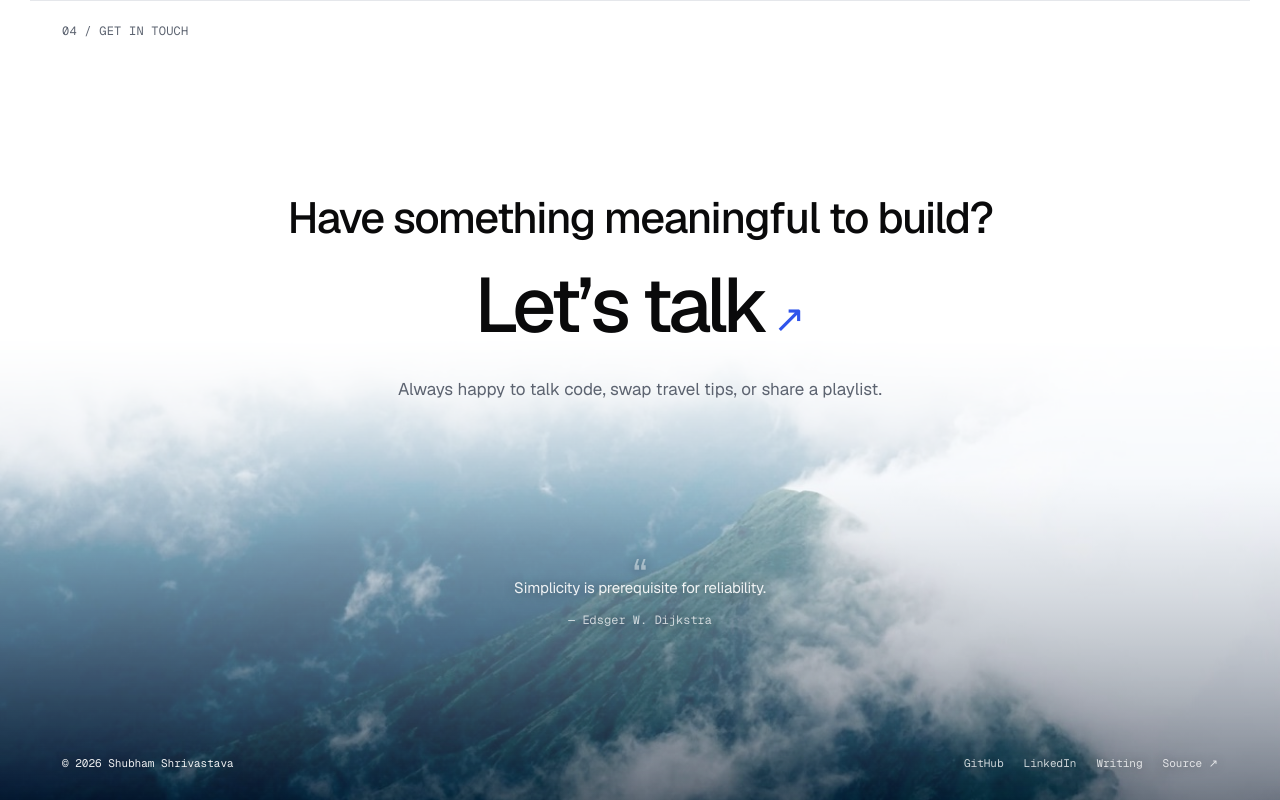
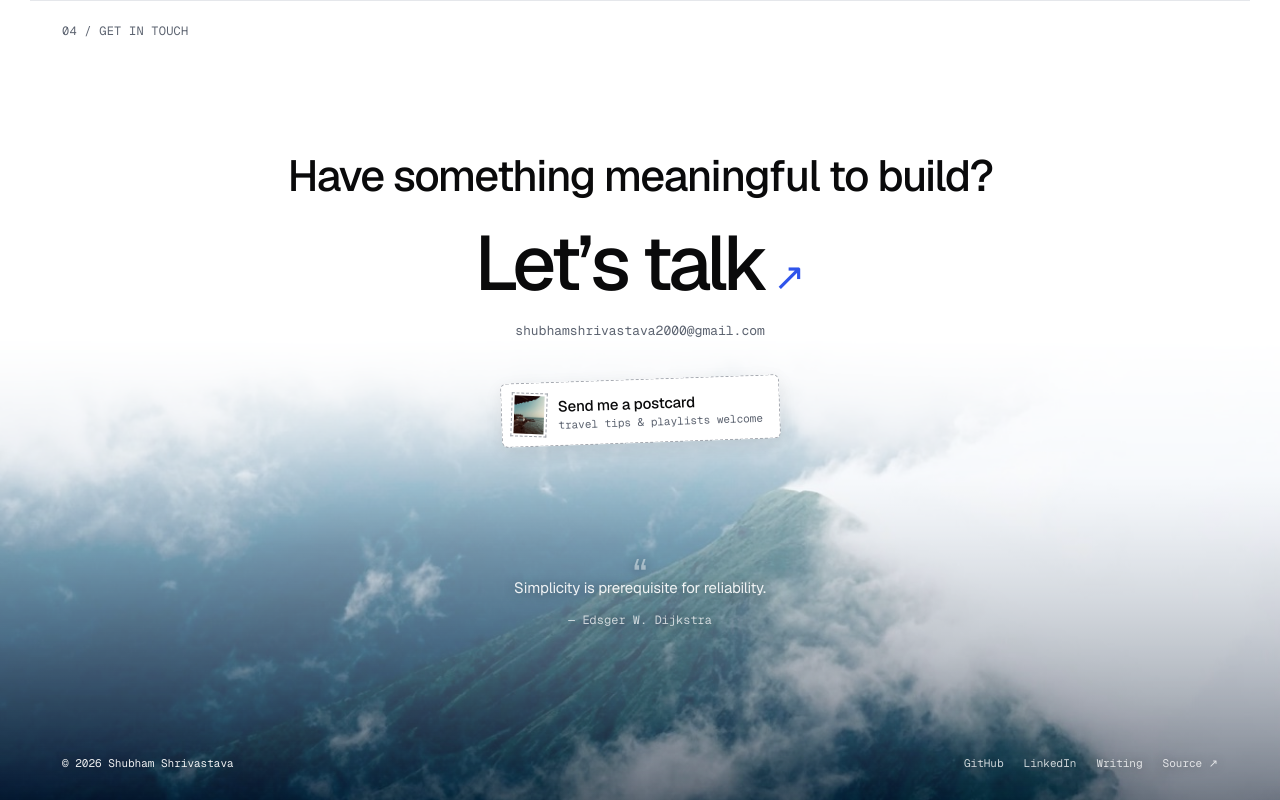
Before and after one commit to Shubham242000/portfolio-webste, a React (Vite) app: page / in a window 1280 px wide. Shown: the part 2941-3741 px from the top of the page. Built offline with nearby package versions, Linux system fonts and the light colour scheme; no server answers.

Commit message:
code changes

```diff
--- a/components/contact/ContactSection.jsx
+++ b/components/contact/ContactSection.jsx
@@ -2,6 +2,7 @@ import { lazy, Suspense } from "react";
 import { usePostcardLauncher } from "./usePostcardLauncher";
 import DecodeText from "../DecodeText";
 import QuoteBlock from "../QuoteBlock";
+import { CONTACT_EMAIL } from "../../src/sendPostcard";
 
 // The postcard modal (and its styles and handwriting font) only loads once someone heads for the button.
 const loadPostcardModal = () => import("./postcard/PostcardModal");
@@ -16,18 +17,27 @@ const ContactSection = () => {
       <DecodeText className="section-label" text="04 / Get in touch" />
       <div className="contact-stage">
         <h2>Have something meaningful to build?</h2>
+        {/* The serious door: a plain email. */}
+        <a className="contact-cta" href={`mailto:${CONTACT_EMAIL}`}>
+          <span className="contact-cta-text">Let’s talk</span><span className="contact-cta-arrow" aria-hidden="true">↗</span>
+        </a>
+        <span className="contact-email">{CONTACT_EMAIL}</span>
+        {/* The playful door: a postcard, styled like one (stamp, perforated edge, slight tilt). */}
         <button
           type="button"
-          className="contact-cta"
+          className="postcard-cta"
           aria-haspopup="dialog"
           onClick={postcard.show}
           onPointerEnter={loadPostcardModal}
           onFocus={loadPostcardModal}
           onTouchStart={loadPostcardModal}
         >
-          <span className="contact-cta-text">Let’s talk</span><span className="contact-cta-arrow" aria-hidden="true">↗</span>
+          <img className="postcard-cta-stamp" src="/trips/goa-sm.jpg" alt="" width="34" height="42" loading="lazy" />
+          <span className="postcard-cta-text">
+            <span className="postcard-cta-title">Send me a postcard</span>
+            <span className="postcard-cta-sub">travel tips &amp; playlists welcome</span>
+          </span>
         </button>
-        <p className="contact-note">Always happy to talk code, swap travel tips, or share a playlist.</p>
       </div>
       <QuoteBlock />
       <div className="contact-footer">
--- a/src/styles/contact.css
+++ b/src/styles/contact.css
@@ -73,7 +73,7 @@
     color: rgba(255, 255, 255, .45);
 }
 
-/* Centred stage: a modest question, then "Let's talk" as the largest thing in the section. */
+/* Centred stage: a modest question, "Let's talk" (email) as the largest thing, then the postcard. */
 .contact-stage {
     display: flex;
     flex-direction: column;
@@ -102,12 +102,9 @@
     font-weight: 500;
     letter-spacing: -.055em;
     line-height: 1;
-    /* It's a <button> (opens the postcard), so drop the browser's button chrome. */
-    padding: 0;
-    border: 0;
-    background: none;
+    /* A mailto link styled as a headline. */
     color: inherit;
-    font-family: inherit;
+    text-decoration: none;
 }
 
 /* No resting underline: a thin cobalt line draws in from the left on hover. */
@@ -141,10 +138,72 @@
     border-radius: 4px;
 }
 
-.contact-note {
-    margin: 28px 0 0;
+/* Copyable address under "Let's talk", for anyone who'd rather paste it than open a mail app. */
+.contact-email {
+    margin-top: 14px;
     color: var(--muted);
-    font-size: 17px;
+    font: 13px "Geist Mono", ui-monospace, monospace;
+    overflow-wrap: anywhere;
+    user-select: all;
+}
+
+/* The playful door: a small postcard with a trip-photo stamp, a perforated edge and a slight tilt
+   that straightens on hover. Solid paper so it reads over the scenery photo in either theme. */
+.postcard-cta {
+    display: inline-flex;
+    align-items: center;
+    gap: 12px;
+    margin-top: 40px;
+    padding: 10px 16px 10px 10px;
+    border: 1.5px dashed color-mix(in srgb, var(--muted) 55%, transparent);
+    border-radius: 6px;
+    background: var(--paper);
+    color: var(--ink);
+    font-family: inherit;
+    text-align: left;
+    cursor: pointer;
+    transform: rotate(-2deg);
+    box-shadow: 0 6px 18px rgba(10, 10, 11, .08);
+    transition: transform .35s cubic-bezier(.2, .7, .2, 1), box-shadow .35s, border-color .35s;
+}
+
+.postcard-cta:hover,
+.postcard-cta:focus-visible {
+    transform: rotate(0) translateY(-2px);
+    border-color: var(--accent);
+    box-shadow: 0 10px 26px rgba(10, 10, 11, .12);
+}
+
+.postcard-cta:focus-visible {
+    outline: 2px solid var(--accent);
+    outline-offset: 4px;
+}
+
+.postcard-cta-stamp {
+    flex: none;
+    width: 34px;
+    height: 42px;
+    object-fit: cover;
+    border: 2px solid var(--paper);
+    outline: 1px dashed color-mix(in srgb, var(--muted) 60%, transparent);
+    transform: rotate(4deg);
+}
+
+.postcard-cta-text {
+    display: flex;
+    flex-direction: column;
+    gap: 2px;
+}
+
+.postcard-cta-title {
+    font-size: 15px;
+    font-weight: 500;
+    letter-spacing: -.01em;
+}
+
+.postcard-cta-sub {
+    color: var(--muted);
+    font: 11px "Geist Mono", ui-monospace, monospace;
 }
 
 /* Kept muted on purpose: "Let's talk" is the one thing this section should pull the eye to. */
@@ -213,7 +272,8 @@
 
     .contact-cta,
     .contact-cta-text,
-    .contact-cta-arrow {
+    .contact-cta-arrow,
+    .postcard-cta {
         transition: none;
     }
 }
--- a/src/styles/off-the-clock.css
+++ b/src/styles/off-the-clock.css
@@ -135,14 +135,17 @@
     border-color: #fff;
 }
 
-@media (max-width:680px) {
+/* The overlapping fan is ~1120px wide, so below ~1200px (tablets, phones) it becomes a swipeable
+   strip that bleeds to the screen edges; otherwise the page's overflow-x clip cuts the ends off. */
+@media (max-width:1199px) {
     .postcards {
         justify-content: flex-start;
         gap: 12px;
-        margin: 0 -20px;
-        padding: 8px 20px 16px;
+        margin: 0 -32px;
+        padding: 8px 32px 16px;
         overflow-x: auto;
         scroll-snap-type: x mandatory;
+        scroll-padding-inline: 32px;
     }
 
     .postcards li,
@@ -156,4 +159,18 @@
         width: 168px;
         transform: none;
     }
+
+    /* A scroll container clips overflow, so keep the hover lift inside the strip's top padding. */
+    .postcard:hover,
+    .postcard:focus-visible {
+        transform: translateY(-6px);
+    }
 }
+
+@media (max-width:680px) {
+    .postcards {
+        margin: 0 -20px;
+        padding: 8px 20px 16px;
+        scroll-padding-inline: 20px;
+    }
+}
```
Also changed, not shown: 1 other file (tests, documents, lock files or other folders).
